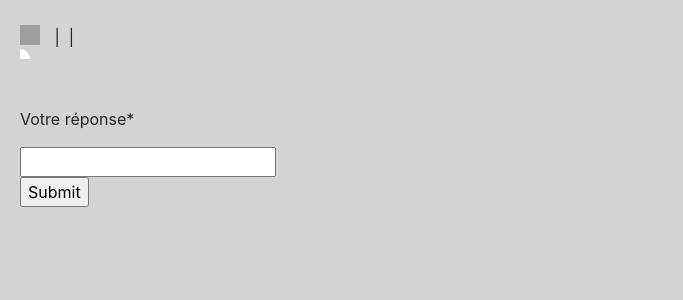
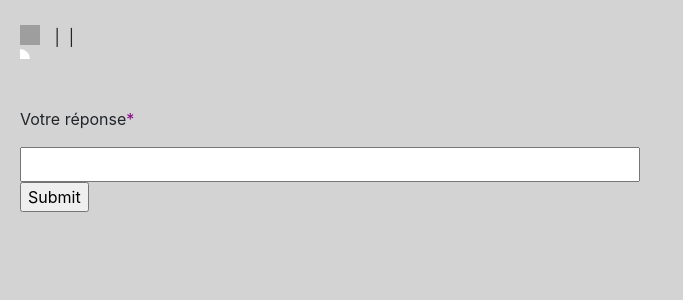
Before and after one commit to LeoBruant/Livequestion, a PHP site: page /question.php in a window 1280 px wide. Shown: the part 50-350 px from the top of the page, without its empty margins (0-683 px from the left). Run offline with PHP 8.4, Linux system fonts and the light colour scheme; data that the repository does not hold is empty; some libraries are stand-ins or nearby versions; grey boxes are pictures that could not be loaded.

Commit message:
Add files via upload

```diff
--- a/css/les_questions.css
+++ b/css/les_questions.css
@@ -31,3 +31,11 @@
 .question_text a:hover{
     text-decoration: none;
 }
+.required{
+    color: darkmagenta;
+}
+.options input{
+    width: 50%;
+    height: 35px;
+    outline: none;
+}
```
